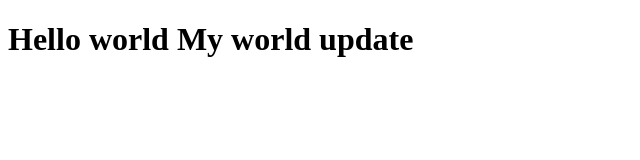
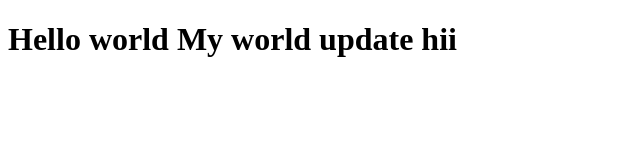
Before and after one commit to Akash-cool20/DevopsTest, a website: page index.html in a window 1280 px wide. Shown: the full height of the page, 0-640 px from the left. Drawn offline with Linux system fonts and the light colour scheme.

Commit message:
Update index.html

```diff
--- a/index.html
+++ b/index.html
@@ -6,6 +6,6 @@
     <title>Document</title>
 </head>
 <body>
-    <h1>Hello world My world update </h1>
+    <h1>Hello world My world update hii</h1>
 </body>
 </html>
```
